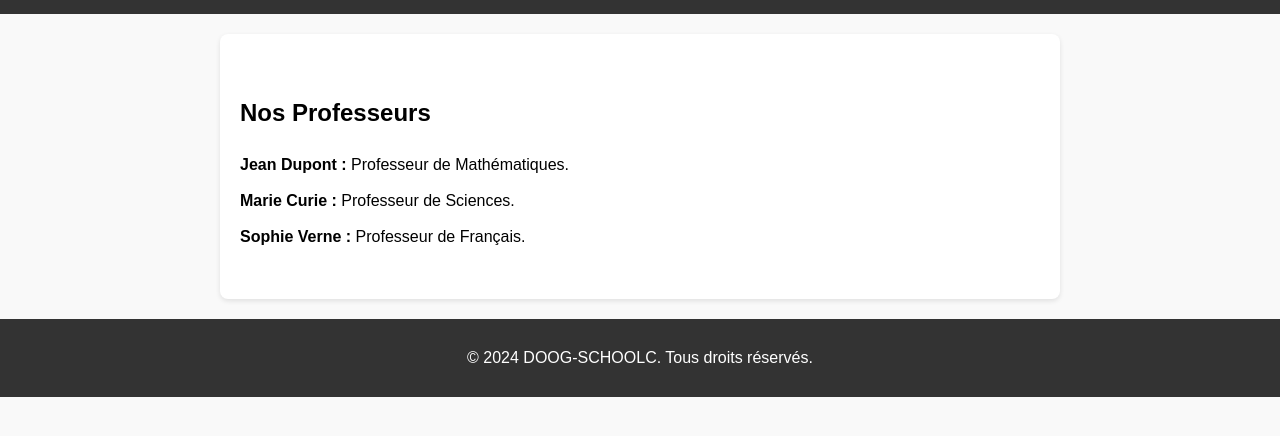
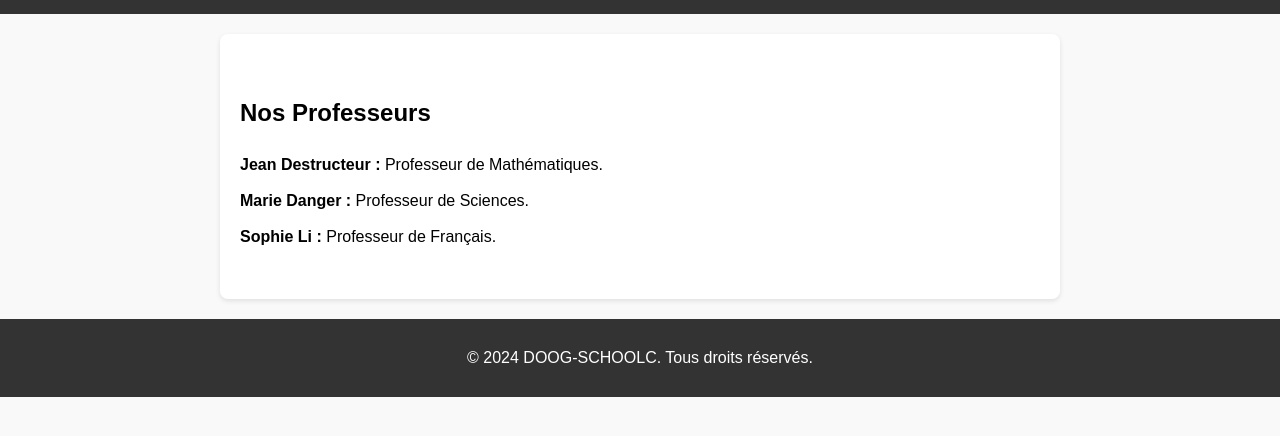
Before and after one commit to dooglace/ecole, a plain HTML site: page teachers.html in a window 1280 px wide. Shown: the part 84-520 px from the top of the page. Drawn offline with Linux system fonts and the light colour scheme.

Commit message:
Update teachers.html

```diff
--- a/teachers.html
+++ b/teachers.html
@@ -22,9 +22,9 @@
     <section class="teachers">
         <h2>Nos Professeurs</h2>
         <ul>
-            <li><strong>Jean Dupont :</strong> Professeur de Mathématiques.</li>
-            <li><strong>Marie Curie :</strong> Professeur de Sciences.</li>
-            <li><strong>Sophie Verne :</strong> Professeur de Français.</li>
+            <li><strong>Jean Destructeur :</strong> Professeur de Mathématiques.</li>
+            <li><strong>Marie Danger :</strong> Professeur de Sciences.</li>
+            <li><strong>Sophie Li :</strong> Professeur de Français.</li>
         </ul>
     </section>
     <footer class="footer">
```
